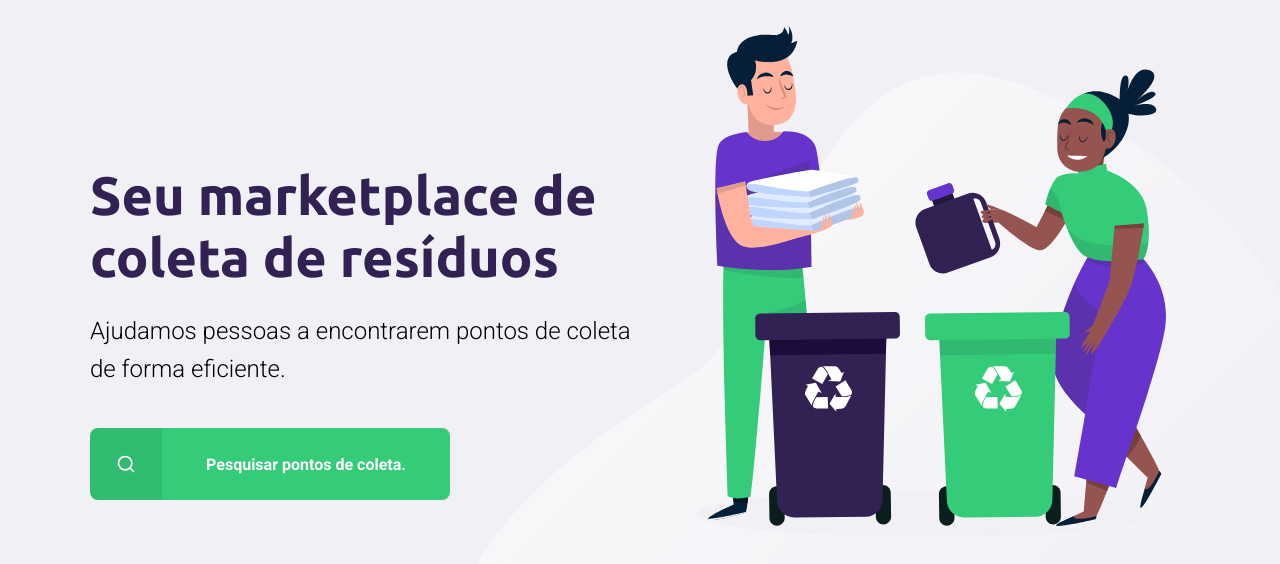
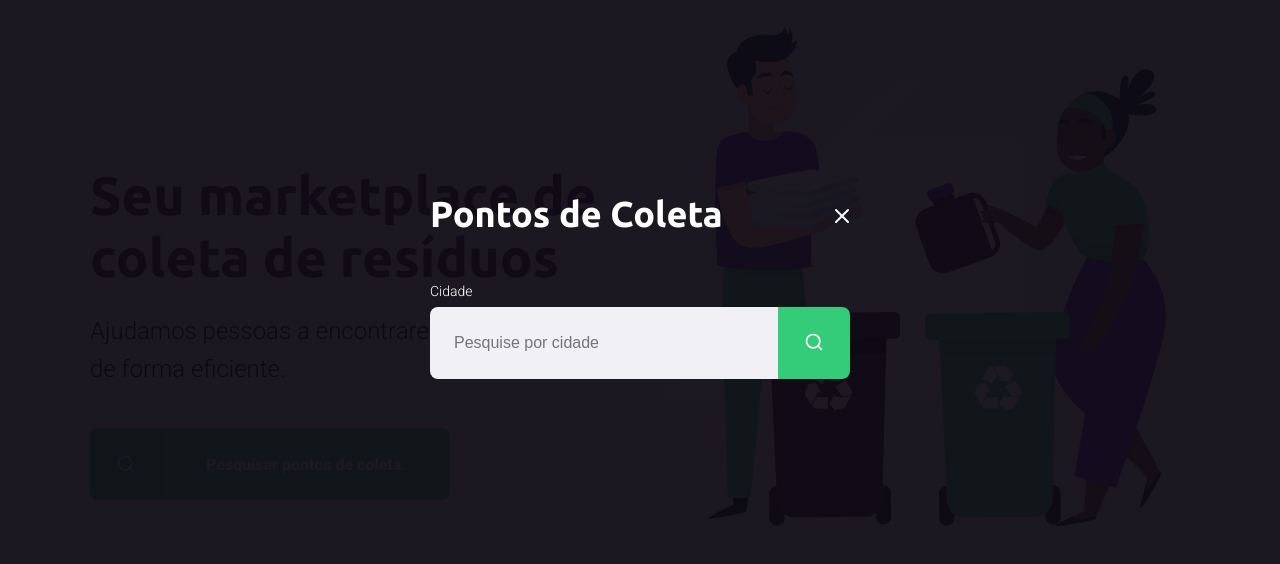
Before and after one commit to albertojuniorhc/frontendstudies, a plain HTML site: page nlw/index.html in a window 1280 px wide. Both pictures are taken after a click on the link "Pesquisar pontos de coleta.". Shown: the part 114-678 px from the top of the page. Drawn offline with Linux system fonts and the light colour scheme.

Commit message:
NLW Rocketseat day 3 - part 1

```diff
--- a/nlw/index.html
+++ b/nlw/index.html
@@ -7,6 +7,8 @@
     <link href="https://fonts.googleapis.com/css2?family=Roboto:wght@300;700&family=Ubuntu:wght@700&display=swap" rel="stylesheet">
     <link rel="stylesheet" href="./styles/main.css">
     <link rel="stylesheet" href="./styles/home.css">
+    <link rel="stylesheet" href="./styles/modal.css">
+
     <link rel="stylesheet" href="./styles/responsive.css">
 </head>
 <body>
@@ -30,5 +32,24 @@
 
     </div>
 
+    <div id="modal" class="hide">
+        <div class="content">
+            <div class="header">
+                <h1>Pontos de Coleta</h1>
+                <a href="#">Fechar</a>
+            </div>
+            <form action="">
+                <label for="search">Cidade</label>
+                <div class="search field">
+                    <input type="text" name="search" placeholder="Pesquise por cidade">
+                    <button>
+                        <img src="./assets/search.svg" alt="Buscar">
+                    </button>
+                </div>
+            </form>
+        </div>
+    </div>
+
+    <script src="./scripts/index.js"></script>
 </body>
 </html>
--- /dev/null
+++ b/nlw/scripts/index.js
@@ -0,0 +1,13 @@
+const buttonSearch = document.querySelector("#page-home main a")
+const modal = document.querySelector("#modal")
+const close = document.querySelector("#modal .header a")
+
+buttonSearch.addEventListener("click", () => {
+    modal.classList.remove("hide")
+
+})
+
+close.addEventListener("click", () => {
+    modal.classList.add("hide")
+
+})
--- /dev/null
+++ b/nlw/styles/modal.css
@@ -0,0 +1,79 @@
+#modal {
+    height: 100vh;
+    width: 100vw;
+    background-color: #0e0a14ef;
+
+    position: fixed;
+    top: 0;
+
+    display: flex;
+    justify-content: center;
+    align-items: center;
+
+    transition: 400ms;
+}
+
+#modal .content {
+    color: white;
+    width: 420px;
+}
+
+#modal .header {
+    display: flex;
+    align-items: center;
+    justify-content: space-between;
+    margin-bottom: 48px;
+}
+
+#modal .header a {
+    background-image: url("../assets/x.svg");
+    width: 20px;
+    height: 20px;
+    display: flex;
+    font-size: 0.01px;
+}
+
+#modal .header h1 {
+    color: white;
+    font-size: 36px;
+    line-height: 42px;
+}
+
+#modal form label {
+    font-size: 14px;
+    line-height: 16px;
+    display: block;
+    margin-bottom: 8px;
+}
+
+#modal form .field {
+    display: flex;
+}
+
+#modal form input {
+    flex: 1;
+    background-color: #f0f0f5;
+    border-radius: 8px 0 0 8px;
+    border: 0;
+    padding: 16px 24px;
+    font-size: 16px;
+    color: #6c6c80
+}
+
+#modal form button {
+    width: 72px;
+    height: 72px;
+    border: 0;
+    border-radius: 0 8px 8px 0;
+    background-color: var(--primary-color);
+    transition: background-color 400ms;
+}
+
+#modal form button:hover {
+    background-color: #2fb85e;
+    cursor: pointer;
+}
+
+#modal.hide {
+    display: none;
+}
```
Also changed, not shown: nlw/create-point.html (+44 -5 lines), nlw/scripts/create-point.js (+45 -1 lines), nlw/styles/create-point.css (+39 -0 lines).
